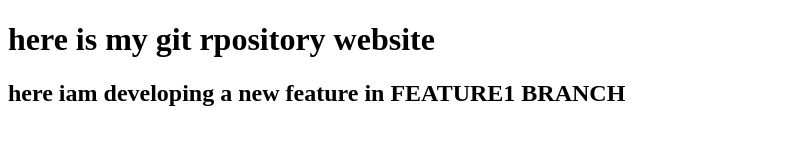
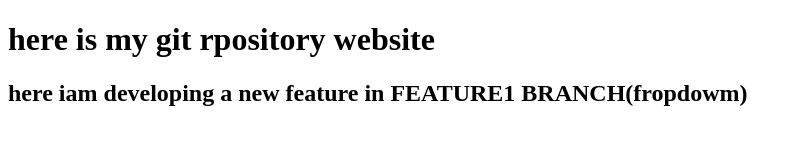
Before and after one commit to mainakeepaul/local-repo-upload, a plain HTML site: page index.html in a window 1280 px wide. Shown: the whole page, without its empty margins (0-801 px from the left). Drawn offline with Linux system fonts and the light colour scheme.

Commit message:
resolving merge conflicts from feature1

```diff
--- a/index.html
+++ b/index.html
@@ -7,7 +7,7 @@
 </head>
 <body>
     <h1>here is my git rpository website</h1>
-    <h2>here iam developing a new feature in FEATURE1 BRANCH </h2>
+    <h2>here iam developing a new feature in FEATURE1 BRANCH(fropdowm) </h2>
 </body>
 
 </html>
```
